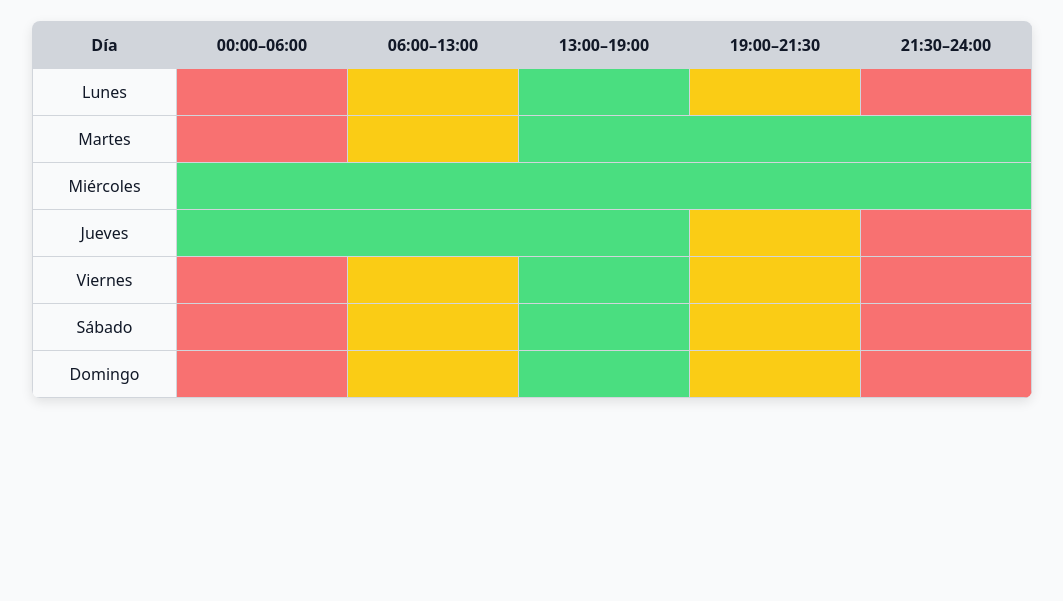
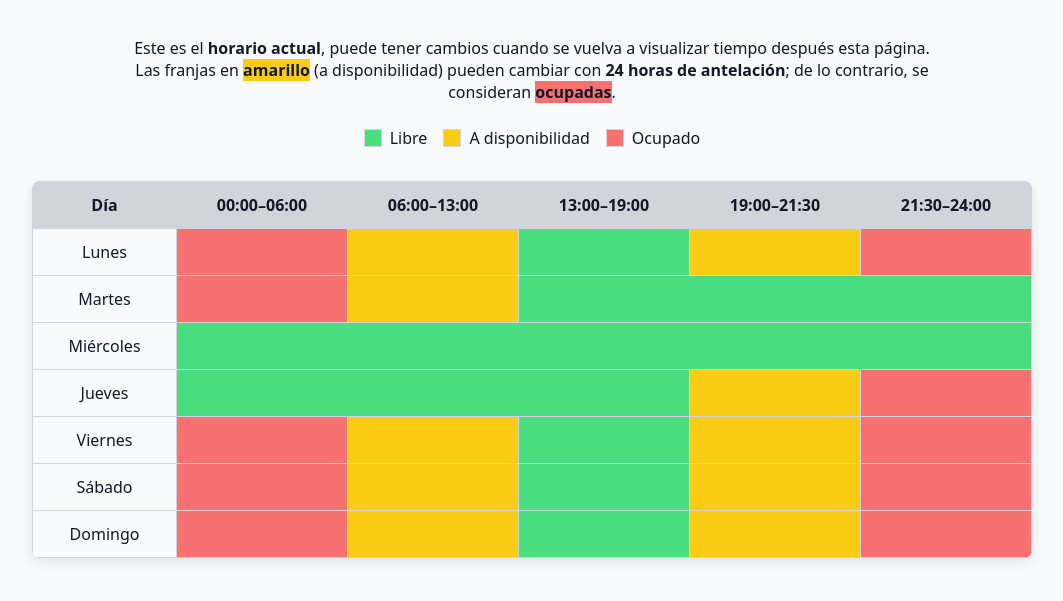
Before and after one commit to JoseEmmanuelVG/Schedule-JEVG, a plain HTML site: page index.html in a window 1280 px wide. Shown: the part 99-700 px from the top of the page, without its empty margins (108-1171 px from the left). Drawn offline with Linux system fonts and the light colour scheme.

Commit message:
Adding the labels to each colors and update the information about the schedule

```diff
--- a/index.html
+++ b/index.html
@@ -80,6 +80,26 @@
 </head>
 <body>
   <h1>Horario Semanal - JEVG</h1>
+
+  <p style="max-width: 800px; text-align: center; margin-bottom: 1.5rem;">
+    Este es el <strong>horario actual</strong>, puede tener cambios cuando se vuelva a visualizar tiempo después esta página. <br>
+    Las franjas en <span class="adispo"><strong>amarillo</strong></span> (a disponibilidad) pueden cambiar con <strong>24 horas de antelación</strong>; de lo contrario, se consideran <span class="ocupado"><strong>ocupadas</strong></span>.
+  </p>
+
+  <div style="display: flex; gap: 1rem; margin-bottom: 2rem;">
+    <span style="display: flex; align-items: center; gap: 0.5rem;">
+      <span class="libre" style="width: 16px; height: 16px; display: inline-block; border: 1px solid var(--color-border);"></span>
+      Libre
+    </span>
+    <span style="display: flex; align-items: center; gap: 0.5rem;">
+      <span class="adispo" style="width: 16px; height: 16px; display: inline-block; border: 1px solid var(--color-border);"></span>
+      A disponibilidad
+    </span>
+    <span style="display: flex; align-items: center; gap: 0.5rem;">
+      <span class="ocupado" style="width: 16px; height: 16px; display: inline-block; border: 1px solid var(--color-border);"></span>
+      Ocupado
+    </span>
+  </div>
   <table>
     <thead>
       <tr>
```
